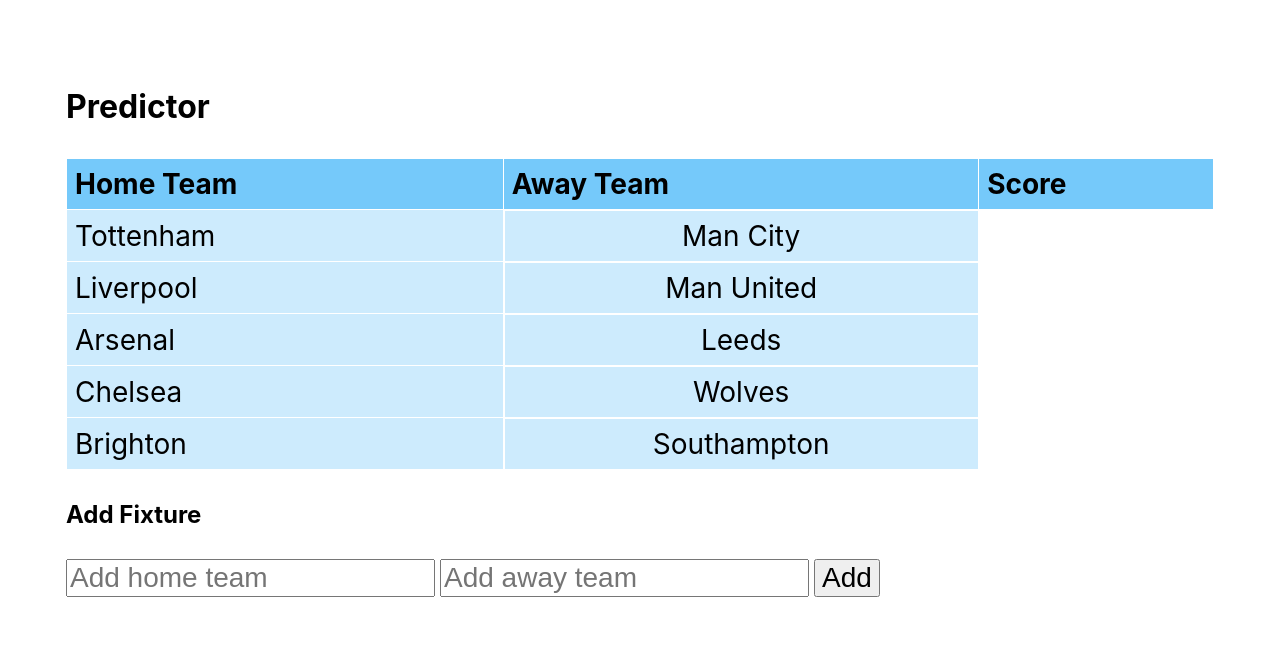
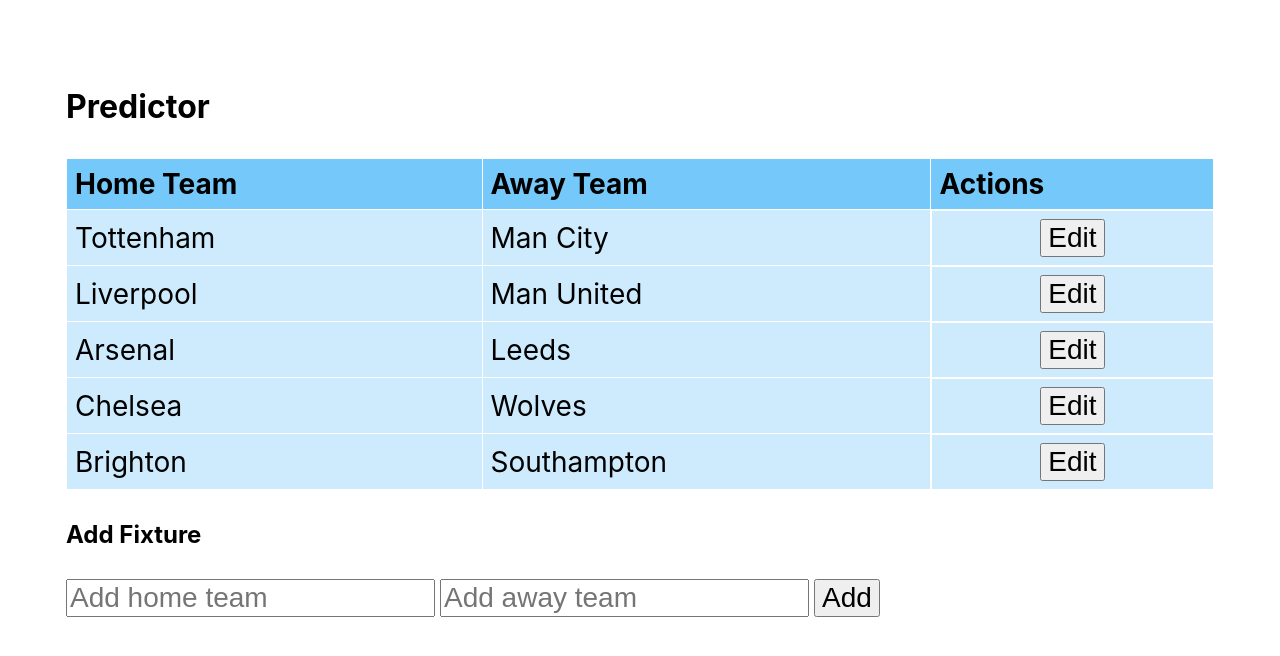
Before and after one commit to waynemarler/react_table, a React (Create React App) app: page / in a window 1280 px wide. Shown: the top 656 px of the page. Built offline with nearby package versions, Linux system fonts and the light colour scheme.

Commit message:
add functions

```diff
--- a/src/App.js
+++ b/src/App.js
@@ -33,6 +33,11 @@
     const newTeams = [...teams, newTeam];
     setTeams(newTeams);
   };
+
+  const handleEditClick = (e, teams) => {
+    e.preventDefault();
+    seteditTeamId(teams.id);
+  };
   return (
     <div className="App">
       <div className="app-container">
@@ -43,7 +48,7 @@
               <tr>
                 <th>Home Team</th>
                 <th>Away Team</th>
-                <th>Score</th>
+                <th>Actions</th>
               </tr>
             </thead>
             <tbody>
@@ -52,7 +57,10 @@
                   {editTeamId === teams.id ? (
                     <EditableRow />
                   ) : (
-                    <ReadOnlyRow teams={teams} />
+                    <ReadOnlyRow
+                      teams={teams}
+                      handleEditClick={handleEditClick}
+                    />
                   )}
                 </Fragment>
               ))}
--- a/src/components/ReadOnlyRow.js
+++ b/src/components/ReadOnlyRow.js
@@ -1,10 +1,20 @@
 import React from "react";
 
-const ReadOnlyRow = ({ teams }) => {
+const ReadOnlyRow = ({ teams, handleEditClick }) => {
   return (
     <tr>
       <td>{teams.hometeam}</td>
       <td>{teams.awayteam}</td>
+      <td>
+        {" "}
+        <button
+          type="button"
+          onClick={(e) => handleEditClick(e, teams)}
+          class="btn btn-primary"
+        >
+          Edit
+        </button>
+      </td>
     </tr>
   );
 };
```
